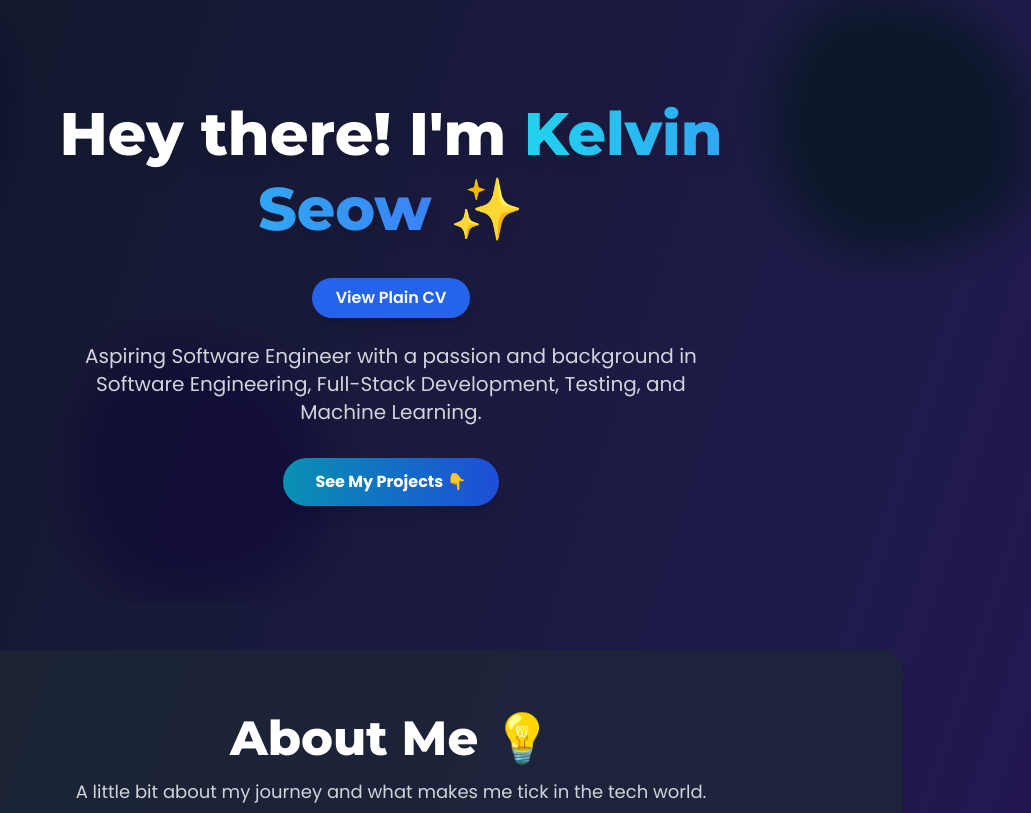
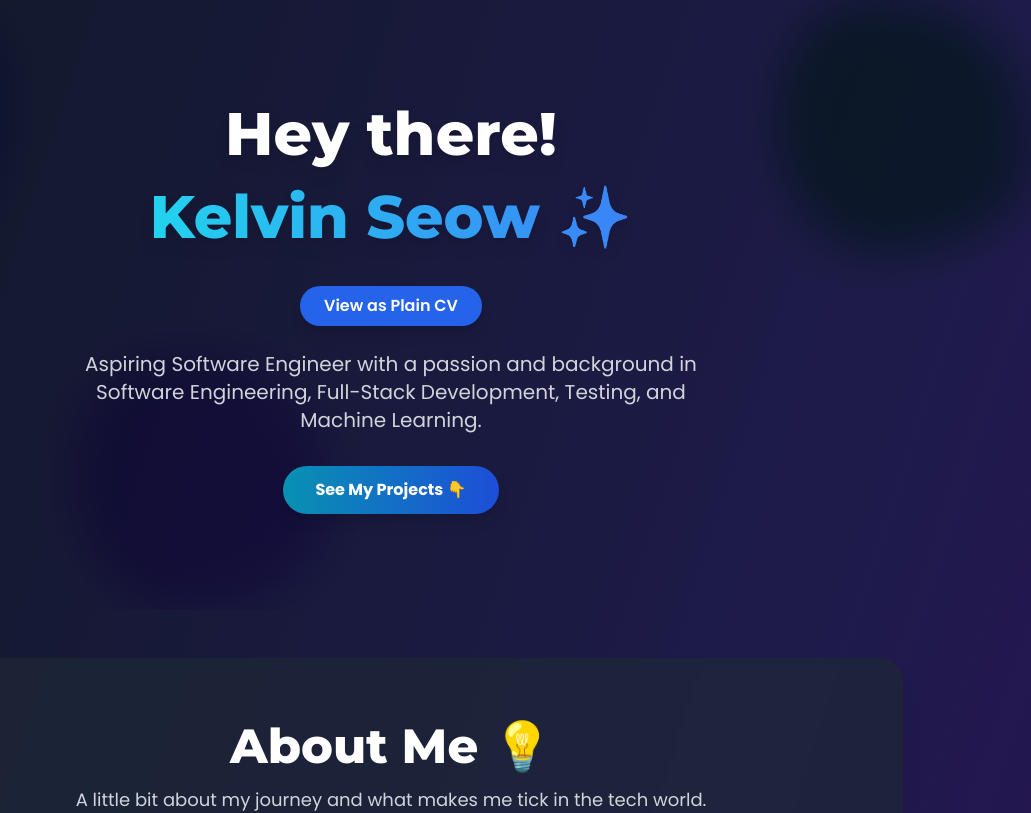
Before and after one commit to swxk19/portfolio_site, a React (Create React App) app: page / in a window 1280 px wide. Shown: the top 813 px of the page, without its empty margins (249-1280 px from the left). Built offline with nearby package versions, Linux system fonts and the light colour scheme.

Commit message:
Realign texts

```diff
--- a/src/components/interactive/InteractiveHeader.jsx
+++ b/src/components/interactive/InteractiveHeader.jsx
@@ -9,7 +9,7 @@ const InteractiveHeader = ({ name, bio, email, phone, github, linkedin, isIntera
       onClick={() => setIsInteractiveMode(!isInteractiveMode)}
       className="inline-block bg-blue-600 hover:bg-blue-700 text-white font-semibold py-2 px-6 rounded-full shadow-lg transition-all duration-300 ease-in-out focus:outline-none focus:ring-2 focus:ring-blue-500 focus:ring-opacity-50 mt-4"
     >
-      View Plain CV
+      View as Plain CV
     </button>
   );
 
@@ -21,10 +21,10 @@ const InteractiveHeader = ({ name, bio, email, phone, github, linkedin, isIntera
       <div className="absolute bottom-0 left-1/4 w-64 h-64 bg-purple-500 rounded-full mix-blend-multiply filter blur-xl opacity-70 animate-blob animation-delay-4000"></div>
 
       <div className="relative z-10 max-w-3xl mx-auto">
-        <h1 className="text-6xl font-extrabold text-white mb-4 drop-shadow-lg leading-tight font-montserrat">
-          Hey there! I'm <span className="text-transparent bg-clip-text bg-gradient-to-r from-cyan-400 to-blue-500">{name}</span> ✨
+        <h1 className="text-6xl font-extrabold text-white mb-4 drop-shadow-lg leading-tight font-montserrat flex flex-col items-center">
+          <span>Hey there!</span>
+          <span className="text-transparent bg-clip-text bg-gradient-to-r from-cyan-400 to-blue-500 mt-2">{name} ✨</span>
         </h1>
-        {/* Place the Mode Toggle Button immediately after the name */}
         <ModeToggleButton />
         <p className="text-xl text-gray-300 mt-6 mb-8 max-w-2xl mx-auto">
           {bio}
--- a/src/components/plain/PlainHeader.jsx
+++ b/src/components/plain/PlainHeader.jsx
@@ -7,7 +7,7 @@ const PlainHeader = ({ name, email, phone, github, isInteractiveMode, setIsInter
   const ModeToggleButton = () => (
     <button
       onClick={() => setIsInteractiveMode(!isInteractiveMode)}
-      className="relative inline-flex flex-col items-center justify-center bg-gradient-to-r from-blue-600 to-cyan-500 text-white font-extrabold py-2 px-6 rounded-full shadow-xl transition-all duration-300 ease-in-out focus:outline-none focus:ring-4 focus:ring-blue-300 focus:ring-opacity-75 text-sm hover:scale-105 hover:shadow-2xl hover:-translate-y-1 ml-4 overflow-hidden group font-inter animate-subtle-bounce" // Added animate-subtle-bounce
+      className="relative inline-flex flex-col items-center justify-center bg-gradient-to-r from-blue-600 to-cyan-500 text-white font-extrabold py-2 px-6 rounded-full shadow-xl transition-all duration-300 ease-in-out focus:outline-none focus:ring-4 focus:ring-blue-300 focus:ring-opacity-75 text-sm hover:scale-105 hover:shadow-2xl hover:-translate-y-1 ml-4 overflow-hidden group font-montserrat animate-subtle-bounce" // Changed font-inter to font-montserrat
     >
       <span className="text-3d-effect">View CV as</span>
       <span className="text-3d-effect">Interactive Web Page</span>
@@ -44,6 +44,9 @@ const PlainHeader = ({ name, email, phone, github, isInteractiveMode, setIsInter
         .font-inter {
           font-family: 'Inter', sans-serif;
         }
+        .font-montserrat { /* Ensure Montserrat is defined here if not globally */
+          font-family: 'Montserrat', sans-serif;
+        }
         .text-3d-effect {
           /* Base text color is white from parent */
           text-shadow:
```
